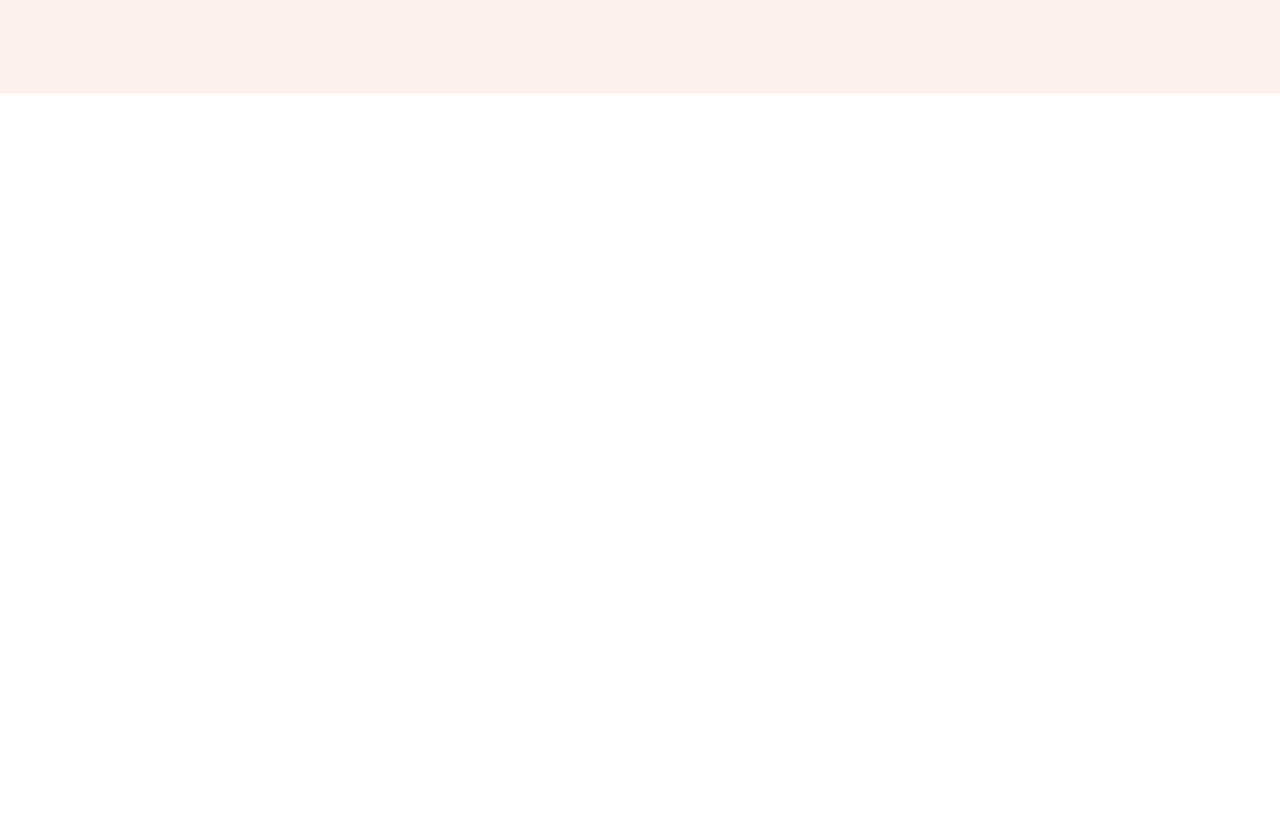
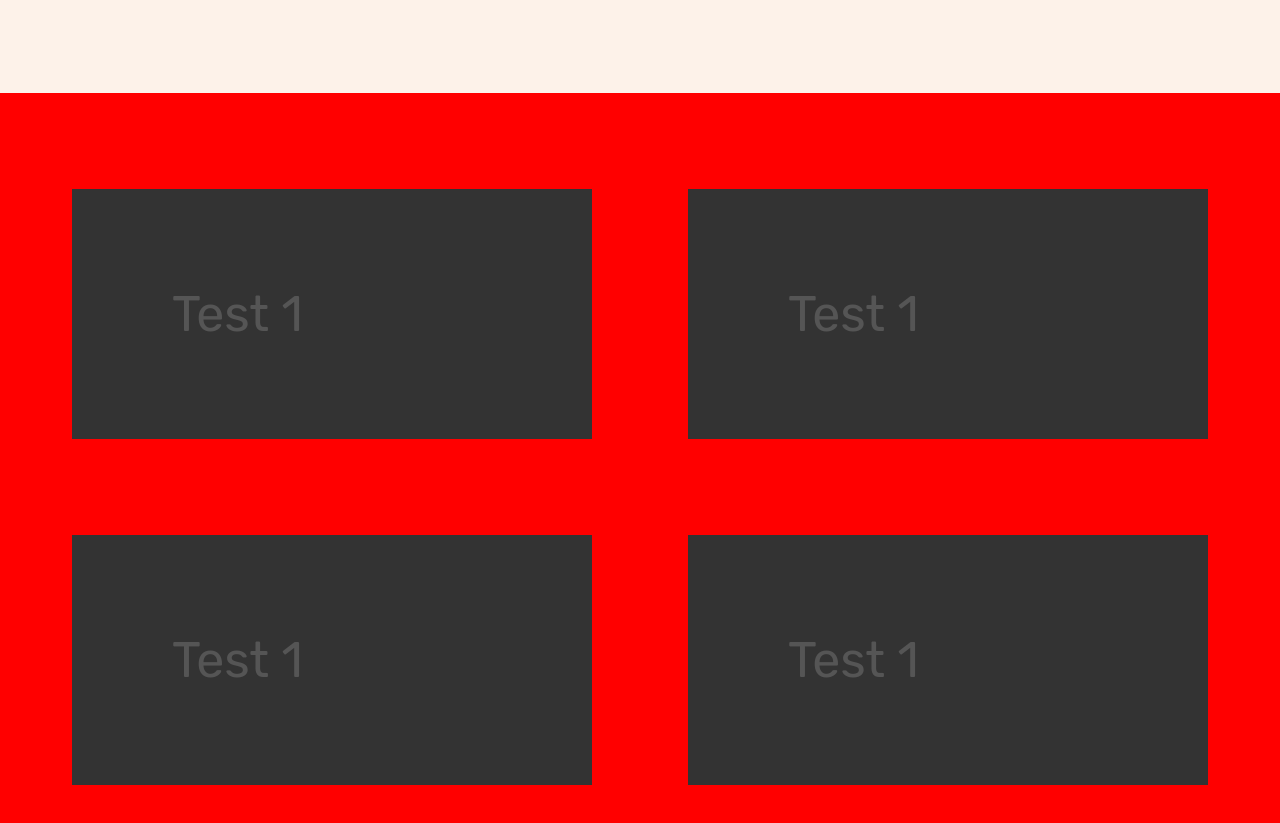
Before and after one commit to PEluffy/Omnifood, a plain HTML site: page index.html in a window 1280 px wide. Shown: the part 635-1458 px from the top of the page. Before the commit the page ends 800 px from the top, so only its background shows below. Drawn offline with Linux system fonts and the light colour scheme.

Commit message:
starting section-how branch

```diff
--- a/css/style.css
+++ b/css/style.css
@@ -90,6 +90,22 @@ body {
 /************************/
 /* #region GENERAL REUSEABLE COMPONENTS*/
 
+.container {
+  /*1140px*/
+  max-width: 120rem;
+  margin: 0 auto;
+  padding: 0 3.2rem;
+}
+.grid {
+  display: grid;
+  gap: 9.6rem;
+}
+.grid--2-cols {
+  grid-template-columns: repeat(2, 1fr);
+}
+.grid--3-cols {
+  grid-template-columns: repeat(3, 1fr);
+}
 .heading-primary {
   font-size: 5.2rem;
   font-weight: 700;
@@ -237,3 +253,19 @@ body {
 
 /* #endregion */
 /************************/
+
+/************************/
+/*#region How it Works*/
+
+.section-how {
+  padding: 9.6rem 0;
+  background-color: red;
+}
+.section-how div div {
+  padding: 10rem;
+  font-size: 50px;
+  background-color: #333;
+}
+
+/* #endregion*/
+/************************/
--- a/index.html
+++ b/index.html
@@ -61,6 +61,14 @@
           </div>
         </div>
       </section>
+      <section class="section-how">
+        <div class="grid container grid--2-cols">
+          <div>Test 1</div>
+          <div>Test 1</div>
+          <div>Test 1</div>
+          <div>Test 1</div>
+        </div>
+      </section>
     </main>
   </body>
 </html>
```
